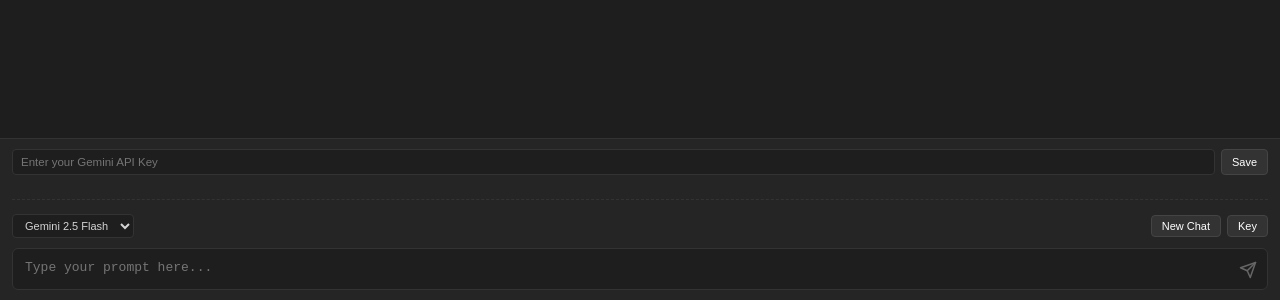
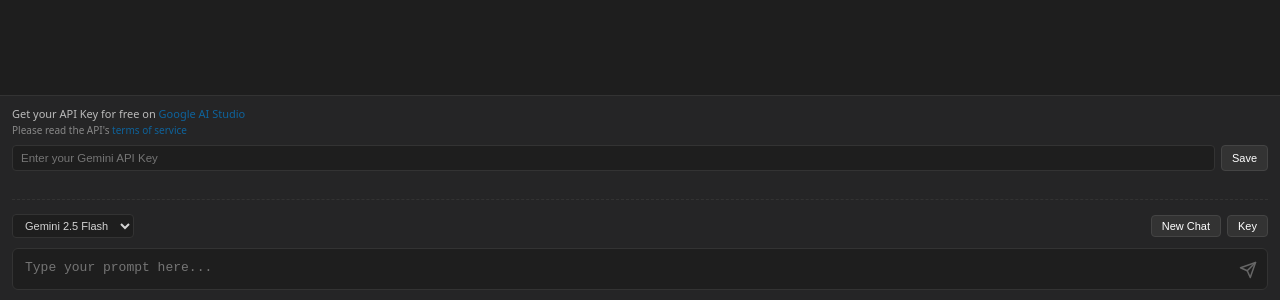
Before and after one commit to google/llm-sidebar-with-context, a website with bundled scripts: page src/pages/sidebar.html in a window 1280 px wide. Shown: the part 500-800 px from the top of the page. Built offline with nearby package versions, Linux system fonts and the light colour scheme; some packages are replaced by stand-ins of ours; no server answers.

Commit message:
Add helper link to AI Studio and their ToS

```diff
--- a/src/pages/sidebar.html
+++ b/src/pages/sidebar.html
@@ -26,12 +26,18 @@
 
       <div class="bottom-panel">
         <div id="api-key-container">
+          <div class="api-key-help">
+            Get your API Key for free on <a href="https://aistudio.google.com/api-keys" target="_blank">Google AI Studio</a>
+            <div class="terms-text">Please read the API's <a href="https://ai.google.dev/gemini-api/terms" target="_blank">terms of service</a></div>
+          </div>
+          <div class="api-key-input-wrapper">
             <input
               type="password"
               id="api-key-input"
               placeholder="Enter your Gemini API Key"
             />
             <button id="save-api-key-button">Save</button>
+          </div>
         </div>
 
         <div id="pinned-tabs-container">
--- a/src/styles/sidebar.css
+++ b/src/styles/sidebar.css
@@ -258,15 +258,42 @@ body {
 /* API Key Input Area */
 #api-key-container {
   display: flex;
+  flex-direction: column;
+  gap: 8px;
+  padding-bottom: 8px;
+}
+
+.api-key-help {
+  font-size: 11px;
+  color: #bbb; /* Light Gray */
+  line-height: 1.4;
+}
+
+.api-key-help a {
+  color: #0e639c; /* Accent Blue */
+  text-decoration: none;
+}
+
+.api-key-help a:hover {
+  text-decoration: underline;
+}
+
+.terms-text {
+  font-size: 10px;
+  color: #888; /* Dark Gray */
+  margin-top: 2px;
+}
+
+.api-key-input-wrapper {
+  display: flex;
   gap: 6px;
-  padding-bottom: 4px;
 }
 
 #api-key-input {
   flex-grow: 1;
-  border: 1px solid #333;
-  background-color: #1e1e1e;
-  color: #d4d4d4;
+  border: 1px solid #333; /* Control Border */
+  background-color: #1e1e1e; /* Input Dark */
+  color: #d4d4d4; /* Text Light Gray */
   padding: 6px 8px;
   font-size: 11.5px;
   border-radius: 4px;
```
Lines whose indentation alone changed are shown as unchanged.
